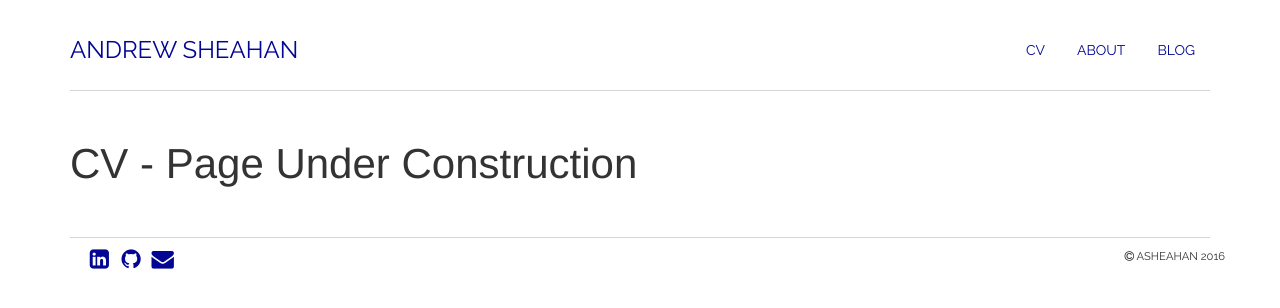
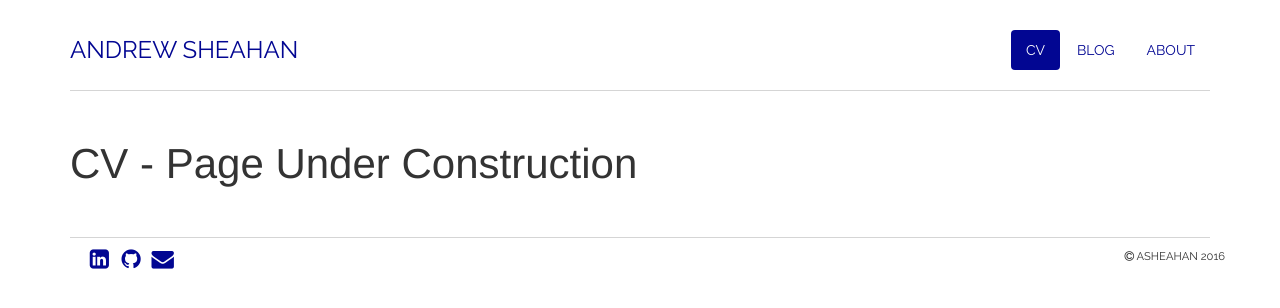
Before and after one commit to asheahan/asheahan.github.io, a Jekyll site: the page built from cv/index.html, in a window 1280 px wide. Shown: the top 308 px of the page. Built offline with Jekyll 4.4.1, drawn with Linux system fonts in a browser that asks for light colours.

Commit message:
Add nav includes file

```diff
--- /dev/null
+++ b/_includes/navigation.html
@@ -0,0 +1,8 @@
+<div class="header">
+  <ul class="nav nav-pills pull-right">
+    <li {% if include.nav == 'cv' %}class="active"{% endif %}><a href="/cv">CV</a></li>
+    <li {% if include.nav == 'blog' %}class="active"{% endif %}><a href="/blog">Blog</a></li>
+    <li {% if include.nav == 'about' %}class="active"{% endif %}><a href="/about">About</a></li>
+  </ul>
+  <h3><a href="/">Andrew Sheahan</a></h3>
+</div>
--- a/_layouts/default.html
+++ b/_layouts/default.html
@@ -12,14 +12,15 @@
 		</head>
 		<body>
       <div class="container">
-        <div class="header">
+        {% include navigation.html nav=page.nav %}
+<!--         <div class="header">
 			    <ul class="nav nav-pills pull-right">
 	          <li><a href="/cv">CV</a></li>
             <li><a href="/about">About</a></li>
 	          <li><a href="/blog">Blog</a></li>
 	        </ul>
           <h3><a href="/">Andrew Sheahan</a></h3>
-        </div>
+        </div> -->
 
         <div class="content">
 			    {{ content }}
--- a/about/index.html
+++ b/about/index.html
@@ -1,6 +1,7 @@
 ---
 layout: default
 title: About
+nav: about
 ---
     <h1>{{ page.title }}</h1>
     <p>This is a personal website using static files and the site generator <a href="https://jekyllrb.com/" target="_blank">Jekyll</a> and hosted on <a href="https://github.com/" target="_blank">GitHub</a>. The site uses the <a href="http://getbootstrap.com/" target="_blank">Bootstrap 3</a> and <a href="http://fontawesome.io/" target="_blank">Font Awesome</a> libraries for style.</p>
--- a/blog/index.html
+++ b/blog/index.html
@@ -1,6 +1,7 @@
 ---
 layout: default
 title: Technology Blog
+nav: blog
 ---
     <h1>{{ page.title }}</h1>
     <p>This is hopefully the start to an almost weekly posting about web development and data analytics. Stay tuned as I try to showcase and improve my abilities using <a href="https://nodejs.org/en/" target="_blank">Node.js</a> and <a href="https://angularjs.org/" target="_blank">AngularJS</a> on the web development end and <a href="https://www.r-project.org/" target="_blank">R</a> and <a href="https://www.python.org/" target="_blank">Python</a> for data analytics. Hoping to learn and implement predictive and text analytics techniques through machine learning and natural language processing with open source data.
--- a/css/main.css
+++ b/css/main.css
@@ -38,16 +38,22 @@ p {
     font-weight: normal;
     line-height: 40px;
 }
-.header nav a:hover {
+.header .nav li a:hover {
     /* TODO: Fix for pill colors */
-    color: #000;
+    color: #020692;
 }
-nav ul, footer ul {
+.header .nav li.active a {
+    background-color: #020692;
+}
+.header .nav .active a:hover {
+    color: #FFF;
+}
+.nav ul, footer ul {
     padding: 0px;
     list-style: none;
     font-weight: bold;
 }
-nav ul li, footer ul li {
+.nav ul li, footer ul li {
     display: inline;
     margin-right: 20px;
 }
--- a/cv/index.html
+++ b/cv/index.html
@@ -1,5 +1,6 @@
 ---
 layout: default
 title: CV
+nav: cv
 ---
     <h1>{{ page.title }} - Page Under Construction</h1>
```
